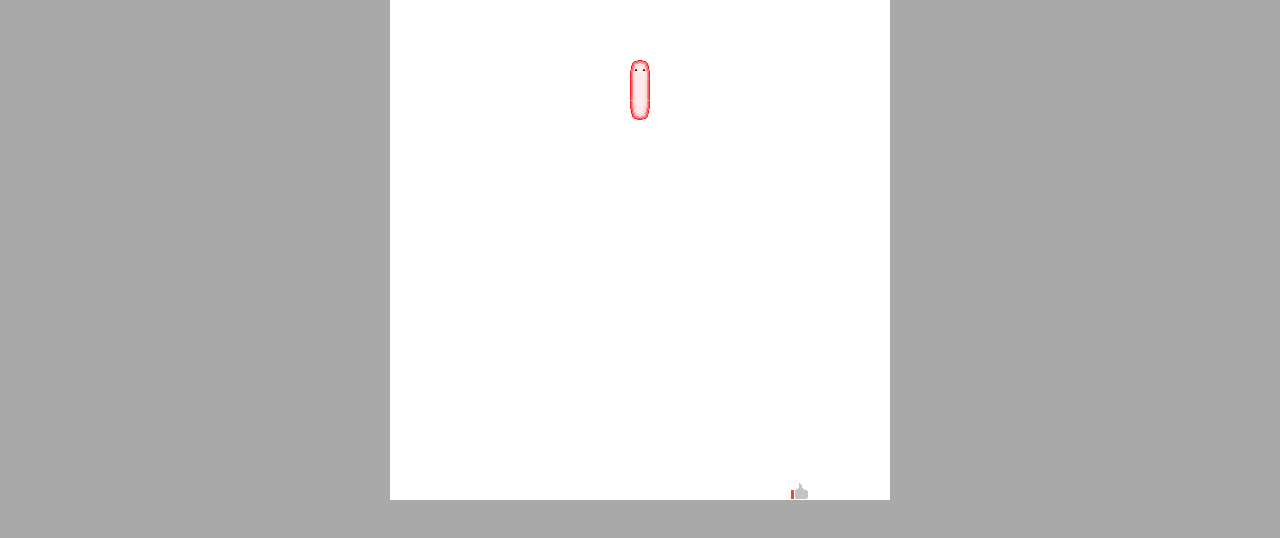
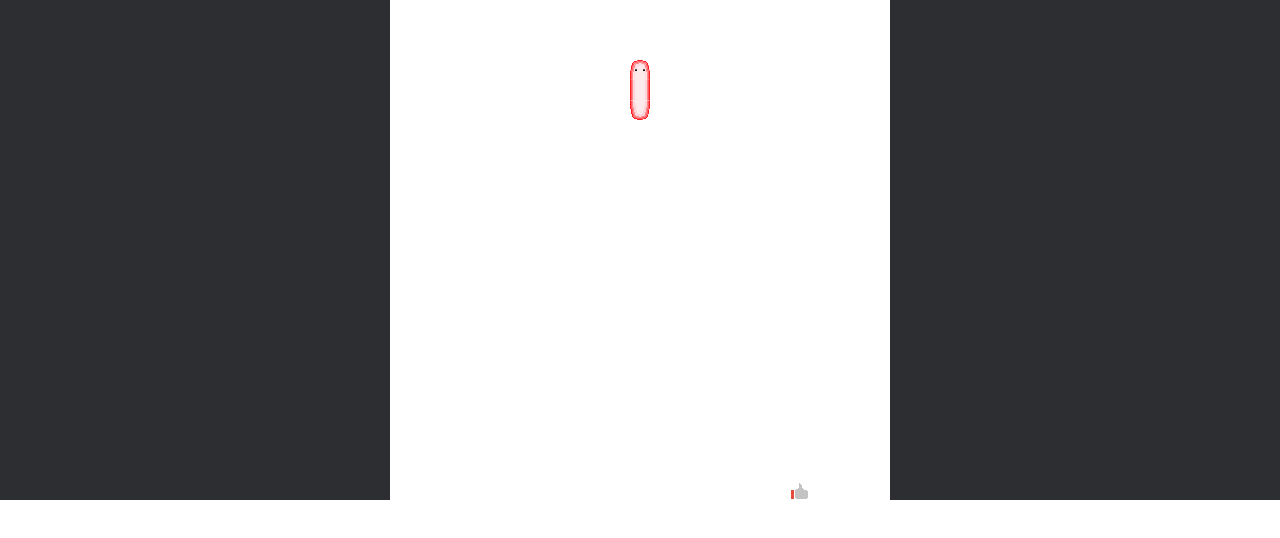
Before and after one commit to ErykSandecki/js-snake-game, a plain HTML site: page index.html in a window 1280 px wide. Drawn offline with Linux system fonts and the light colour scheme.

Commit message:
Complete create game snake version html without menu, instruction use arrow key to sterring snake and reset press enter but earlier press enter create bug, use enter when you lose game and wait 2 second when snake body hide.

```diff
--- a/css/style.css
+++ b/css/style.css
@@ -1,9 +1,12 @@
 body
 {
-    margin: 0px;
-    padding: 0px;
-    height: 200px;
-    background-color: darkgray;
+	margin: 0px;
+	padding: 0px;
+}
+
+.Play
+{
+    background-color: #2D2E32;
 }
 
 #game{
--- a/index.html
+++ b/index.html
@@ -6,9 +6,11 @@
     <link href="css/style.css" rel="stylesheet" type="text/css">
 </head>
 <body>
-    <div id="game">
-        <div id="fruit"></div>
-    </div>
+    <section class="Play">
+        <div id="game">
+            <div id="fruit"><img src="images/snakeLike.jpg"></div>
+        </div>
+    </section>
     <script src="script/game.js"></script>
 </body>
 </html>
--- a/script/game.js
+++ b/script/game.js
@@ -19,7 +19,6 @@ var snake =
 
 init = function()
 {
-    console.log("init");
     snake.vector = ['up','up','up'];
     snake.body = [[12,12],[12,13],[12,14]]
     snakeNode = [];
@@ -42,7 +41,6 @@ getNewFoodPosition = function()
 
     fruitNode.style.left = (foodPosition[0] * 20).toString() + 'px';
     fruitNode.style.top = (foodPosition[1] * 20).toString() + 'px';
-    fruitNode.innerHTML = '<img src="images/snakeLike.jpg"/>';
 };
 
 isFoodOnSnake = function(foodPosition)
@@ -374,7 +372,6 @@ addDivSnake = function()
     snakeNode[snake.body.length - 1].style.position = 'absolute';
     snakeNode[snake.body.length - 1].style.width = '20px';
     snakeNode[snake.body.length - 1].style.height = '20px';
-    snakeNode[snake.body.length - 1].classList.add('snakeBody');
     document.getElementById('game').appendChild(snakeNode[snake.body.length - 1]);
 
     if((snake.vector[snake.vector.length - 2] === 'up') || (snake.vector[snake.vector.length - 2] === 'down'))
```
